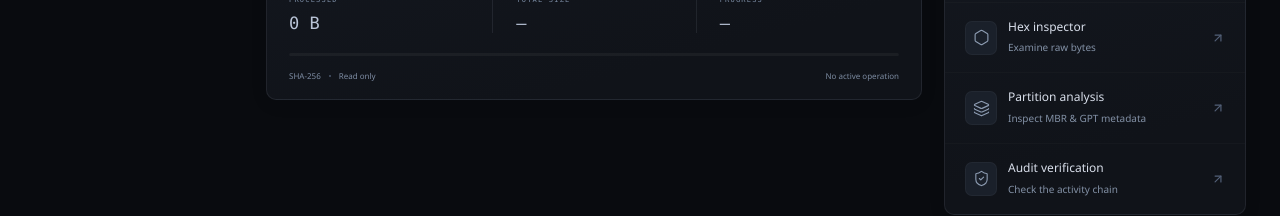
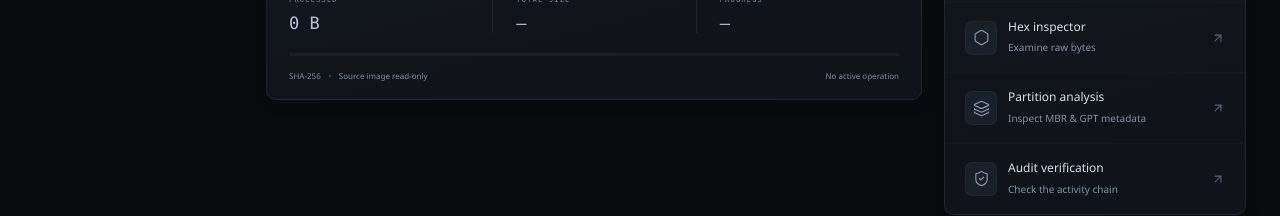
Before and after one commit to DaemoncoreApps/DataRecovery, a React (Vite) app: page / in a window 1280 px wide. Shown: the part 885-1101 px from the top of the page. Built offline with nearby package versions, Linux system fonts and the light colour scheme.

Commit message:
Clarify operation read and write behavior

```diff
--- a/src/JobPanel.tsx
+++ b/src/JobPanel.tsx
@@ -38,6 +38,18 @@ export function JobPanel({ job, cancel }: Props) {
     job.state === "idle"
       ? "Idle"
       : job.state.charAt(0).toUpperCase() + job.state.slice(1);
+  const ioDisclosure =
+    job.kind === "disk_acquisition"
+      ? "Physical source opened read-only · hardware write blocker required"
+      : job.kind === "raid_reconstruction"
+        ? "Member images read-only · output written to destination"
+        : job.kind === "case_report_export"
+          ? "Evidence database read · report written to destination"
+          : job.kind === "recovery_export" ||
+              job.kind === "fat32_recovery_export" ||
+              job.kind === "carving_export"
+            ? "Source image read-only · recovered files written to destination"
+            : "Source image read-only";
   return (
     <section className="panel jobPanel">
       <div className="panelTitle">
@@ -133,7 +145,7 @@ export function JobPanel({ job, cancel }: Props) {
                 : "SHA-256"}
         </span>
         <span className="miniDivider" />
-        <span>Read only</span>
+        <span>{ioDisclosure}</span>
         <span className="jobFootState">
           {job.state === "running" ? "Processing" : "No active operation"}
         </span>
```
Also changed, not shown: 2 other files (tests, documents, lock files or other folders).
